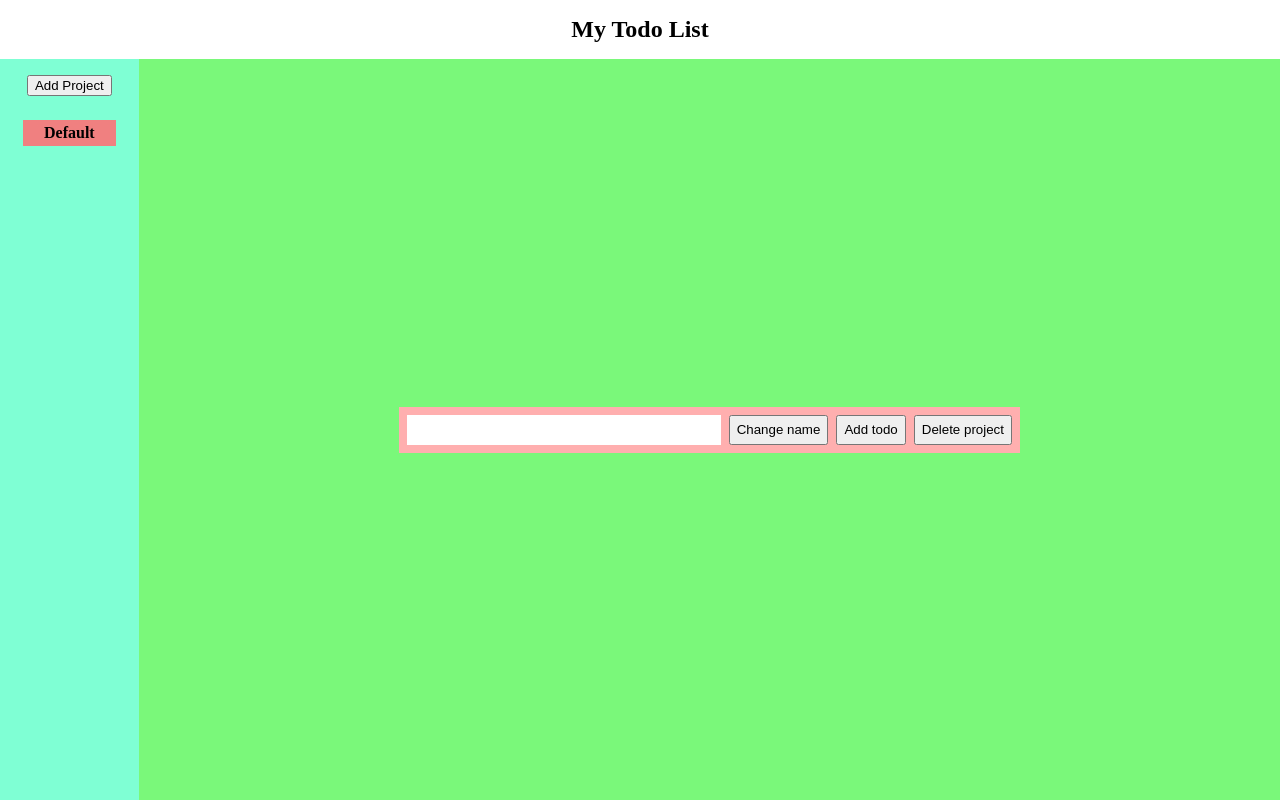
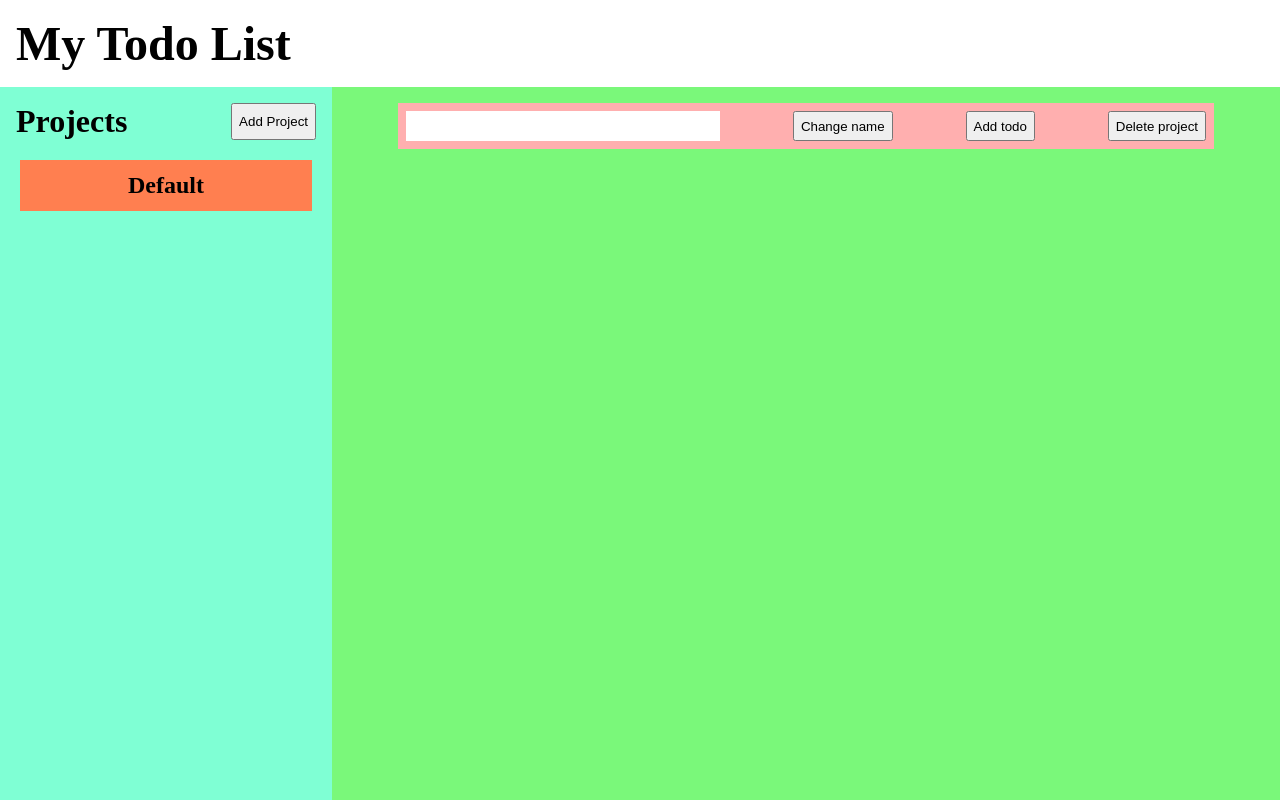
Before and after one commit to Miran-Mirantee/Todo-List, a website built with webpack: page src/html/index.html in a window 1280 px wide. Built offline with nearby package versions, Linux system fonts and the light colour scheme.

Commit message:
Style header, sidebar, and change project container's width

```diff
--- a/src/scripts/ui.js
+++ b/src/scripts/ui.js
@@ -20,7 +20,7 @@ const _createAddProjectBtn = (sidebar) => {
             displayAddProjectModal(addBtn);
         }
     });
-    sidebar.prepend(addBtn);
+    sidebar.append(addBtn);
 };
 
 // remove all the children in a list of project in sidebar
@@ -45,6 +45,7 @@ const displayProjectListSidebar = (container) => {
     }
 };
 
+// create header of website
 const header = (() => {
     const container = document.createElement('div');
     container.classList.add('header', 'container');
@@ -55,6 +56,7 @@ const header = (() => {
     document.body.append(container);
 })();
 
+// create content of website
 const content = (() => {
     const container = document.createElement('div');
     container.classList.add('content', 'container');
@@ -66,17 +68,26 @@ const content = (() => {
         displayProject(projectList[0]);
 })();
 
+// create sidebar of website
 const sidebar = (() => {
     const content = document.querySelector('.content.container');
     const container = document.createElement('div');
     container.classList.add('sidebar', 'container');
     content.prepend(container);
 
+    const topPanel = document.createElement('div');
+    topPanel.classList.add('sidebar', 'top-panel');
+
+    const topPanelTxt = document.createElement('div');
+    topPanelTxt.classList.add('sidebar', 'text');
+    topPanelTxt.textContent = 'Projects';
+    topPanel.append(topPanelTxt);
+
     const projectItemList = document.createElement('div');
     projectItemList.classList.add('sidebar', 'project-item-list');
-    container.append(projectItemList);
+    container.append(topPanel, projectItemList);
 
-    _createAddProjectBtn(container);
+    _createAddProjectBtn(topPanel);
     displayProjectListSidebar(projectItemList);
 })();
 
--- a/src/style/style.css
+++ b/src/style/style.css
@@ -13,13 +13,13 @@ body{
 
 .header.container{
     display: flex;
-    justify-content: center;
+    justify-content: flex-start;
     background-color: white;
     padding: 16px;
 }
 
 .header.text {
-    font-size: 24px;
+    font-size: 48px;
     font-weight: bold;
 }
 
@@ -31,24 +31,34 @@ body{
 .sidebar.container{
     display: flex;
     flex-direction: column;
-    align-items: center;
     background-color: aquamarine;
     padding: 16px;
+    width: 300px;
+}
+
+.sidebar.top-panel{
+    align-self: normal;
+}
+
+.sidebar.text{
+    font-size: 32px;
+    font-weight: bold;
 }
 
 .sidebar.project-item-list{
     display: flex;
     flex-direction: column;
-    align-items: center;
-    margin: 24px;
+    margin: 16px 0;
     padding: 4px;
     gap: 16px;
-    width: 80%;
-    background-color: lightcoral;
 }
 
 .sidebar.project-item{
     font-weight: bold;
+    background-color: coral;
+    text-align: center;
+    padding: 12px 16px;
+    font-size: 24px;
 }
 
 .sidebar.project-item:hover{
@@ -84,18 +94,16 @@ body{
 .project.area{
     display: flex;
     justify-content: center;
-    align-items: center;
     padding: 16px;
-    width: 100%;
-
-    /* temp */
-    /* height: 100vh; */
+    flex-grow: 1;
     gap: 32px;
 }
 
 .project.container{
     display: flex;
     flex-direction: column;
+    align-self: flex-start;
+    width: 800px;
     gap: 8px;
     padding: 8px;
     background-color: rgb(255, 175, 175);
```
Also changed, not shown: dist/index.bundle.js.
